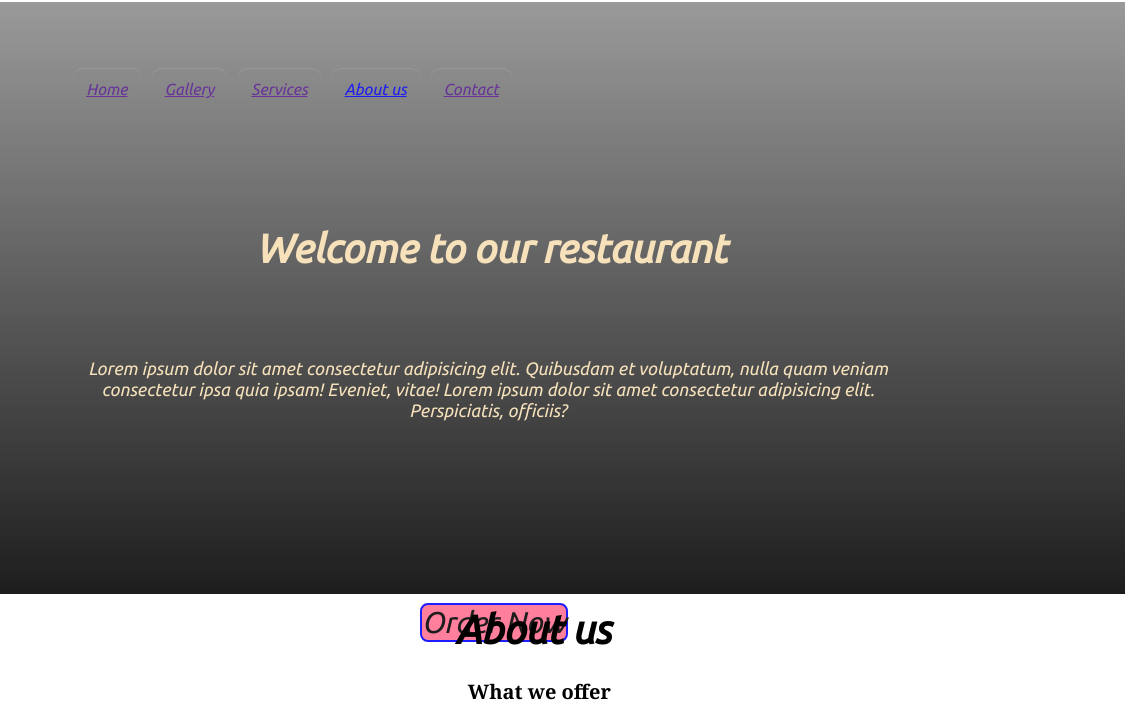
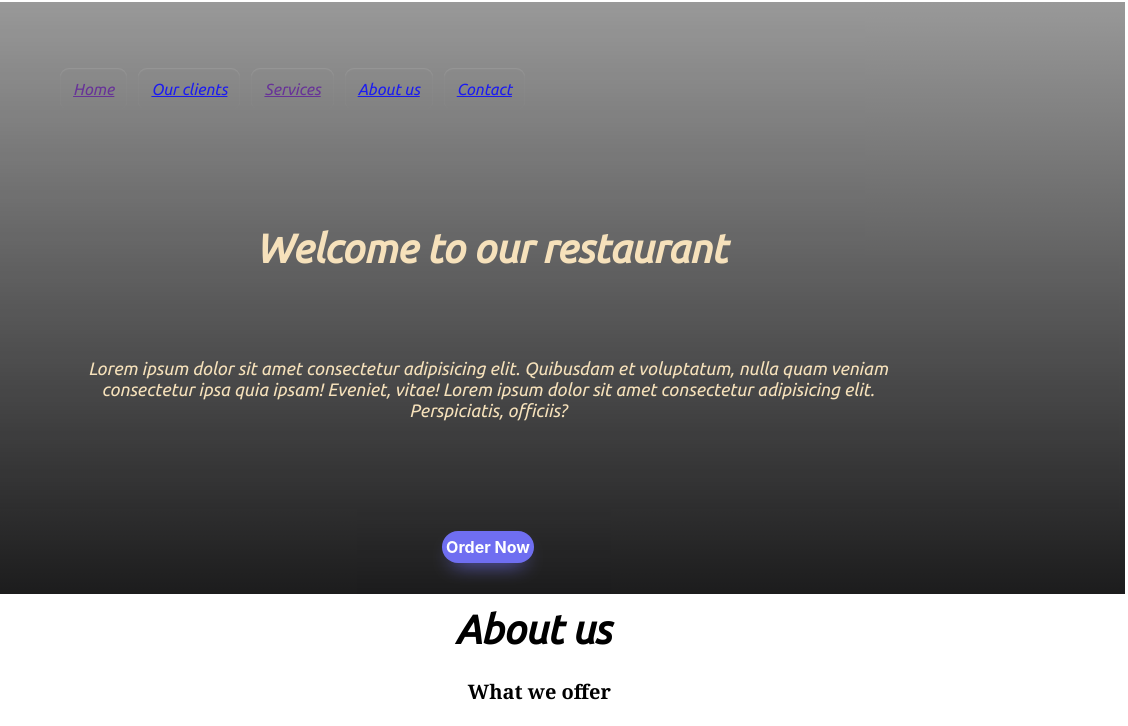
Before and after one commit to Ashutosh428/static-website-work, a plain HTML site: page index.html in a window 1280 px wide. Shown: the top 726 px of the page, 152-1280 px from the left. Drawn offline with nearby package versions, Linux system fonts and the light colour scheme; files that its build step writes are made by us from their sources.

Commit message:
Update index.html

```diff
--- a/index.html
+++ b/index.html
@@ -27,10 +27,10 @@
         <nav class="head h-nav">
 <ul class="nav v-class" >
    <li><a href="">Home</a></li>
-    <li> <a href="" target="_blank">Gallery</a></li>
+    <li> <a href="#client-section" target="_blank">Our clients</a></li>
     <li> <a href="">Services</a> </li>
     <li> <a href="about.html" target="_blank">About us</a></li>
-    <li> <a href="">Contact</a></li>
+    <li> <a href="#contact">Contact</a></li>
 </ul>
 </ul>
 <div class="burger">
@@ -44,7 +44,7 @@
 
         <h1>Welcome to our restaurant</h1>
         <p>Lorem ipsum dolor sit amet consectetur adipisicing elit. Quibusdam et voluptatum, nulla quam veniam consectetur ipsa quia ipsam! Eveniet, vitae! Lorem ipsum dolor sit amet consectetur adipisicing elit. Perspiciatis, officiis?</p>
-        <button class="btn">Order Now</button>
+        <button class="ordernow">Order Now</button>
         </div>
     </header>
 
```
